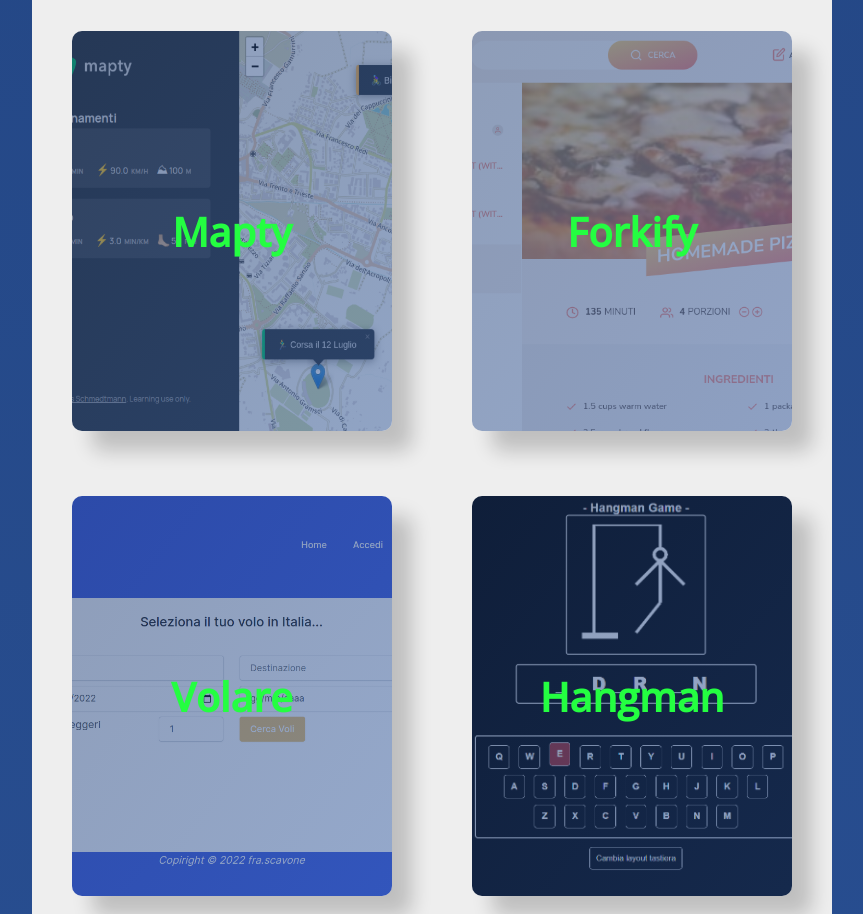
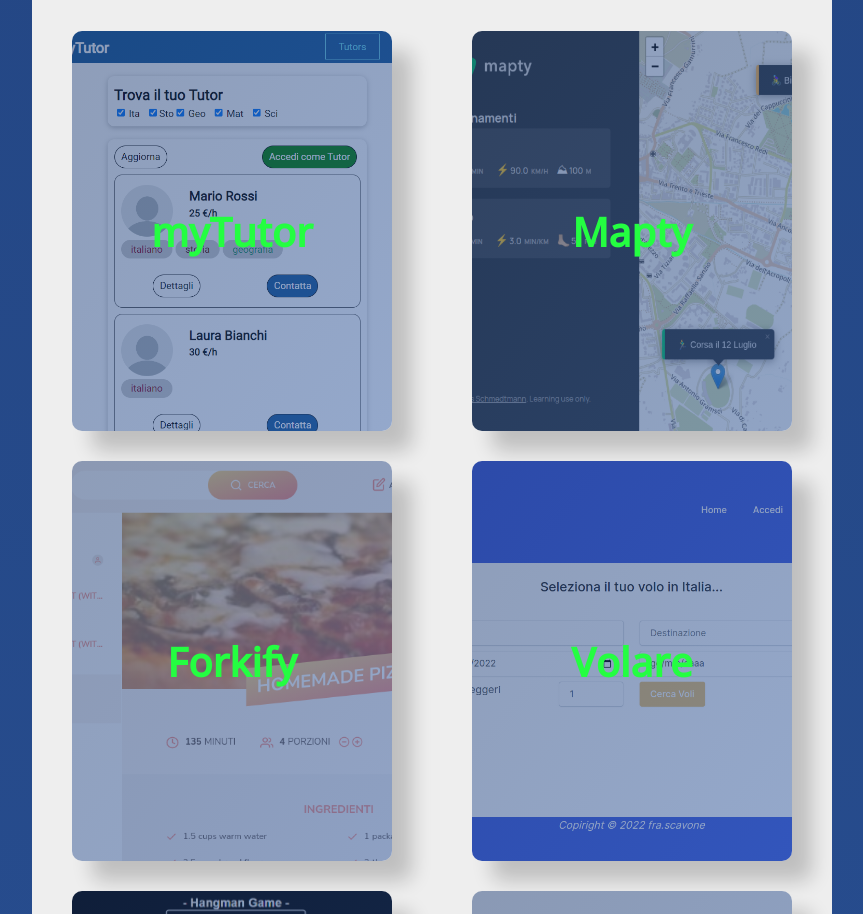
Before and after one commit to frascavone/portfolio, a plain HTML site: page index.html in a window 1280 px wide. Shown: the part 2446-3360 px from the top of the page, without its empty margins (208-1071 px from the left). Drawn offline with nearby package versions, Linux system fonts and the light colour scheme.

Commit message:
added myTutor project, updated CV file

```diff
--- a/index.html
+++ b/index.html
@@ -5,7 +5,7 @@
     <meta http-equiv="X-UA-Compatible" content="IE=edge" />
     <meta name="viewport" content="width=device-width, initial-scale=1.0" />
     <title>Francesco Scavone | web developer</title>
-
+    <link rel="icon" type="image/x-icon" href="/img/favicon.ico" />
     <link rel="preconnect" href="https://fonts.googleapis.com" />
     <link rel="preconnect" href="https://fonts.gstatic.com" crossorigin />
 
@@ -176,6 +176,36 @@
       <span class="section__title">progetti</span>
       <div class="projects__row">
         <div class="card">
+          <div class="card__side card__side--front card__side--front--mytutor">
+            <span>myTutor</span>
+          </div>
+          <div class="card__side card__side--back">
+            <span class="card__text">
+              <p>
+                App per la ricerca di tutor per ripetizioni. <br />
+                Interfaccia sviluppata interamente con Vue.js, vue-router per il
+                routing e Pinia per lo state management.
+              </p>
+            </span>
+            <span class="card__text card__text--cta">
+              <a rel="noreferrer" target="_blank" href="#">
+                <svg class="projects__icon">
+                  <use xlink:href="img/sprite.svg#icon-github"></use>
+                </svg>
+              </a>
+              <a
+                rel="noreferrer"
+                target="_blank"
+                class="btn btn__dark"
+                href="#"
+              >
+                Esplora
+              </a>
+            </span>
+          </div>
+        </div>
+
+        <div class="card">
           <div class="card__side card__side--front card__side--front--mapty">
             <span>Mapty</span>
           </div>
@@ -244,8 +274,7 @@
             </span>
           </div>
         </div>
-      </div>
-      <div class="projects__row">
+
         <div class="card">
           <div class="card__side card__side--front card__side--front--volare">
             <span>Volare</span>
@@ -253,7 +282,6 @@
           <div class="card__side card__side--back">
             <span class="card__text">
               <p>
-                Il mio primo progetto. <br />
                 Una web app dove l'utente prenota dei finti voli tra i
                 principali aeroporti italiani, interrogando un database di
                 tratte aeree di mia creazione, con l'implementazione di PayPal.
@@ -312,9 +340,7 @@
             </span>
           </div>
         </div>
-      </div>
 
-      <div class="projects__row">
         <div class="card">
           <div
             class="card__side card__side--front card__side--front--to-do-list"
@@ -351,7 +377,7 @@
           </div>
         </div>
 
-        <div class="card card__2">
+        <div class="card">
           <div
             class="card__side card__side--front card__side--front--indovina-il-numero"
           >
--- a/sass/components/_card.scss
+++ b/sass/components/_card.scss
@@ -81,6 +81,14 @@
           ),
           url(../img/hangman.png);
       }
+      &--mytutor {
+        background-image: linear-gradient(
+            to right bottom,
+            rgba(30, 60, 114, 0.5),
+            rgba(42, 82, 152, 0.5)
+          ),
+          url(../img/mytutor.png);
+      }
     }
 
     &--back {
@@ -114,7 +122,7 @@
     align-items: center;
     justify-content: center;
     text-decoration: none;
-
+    font-size: $font-size-medium;
     &--cta {
       text-decoration: none;
       margin: 2rem;
```
Also changed, not shown: img/favicon.ico (added), img/mytutor.png (added), sass/main.css, 2 other files.
